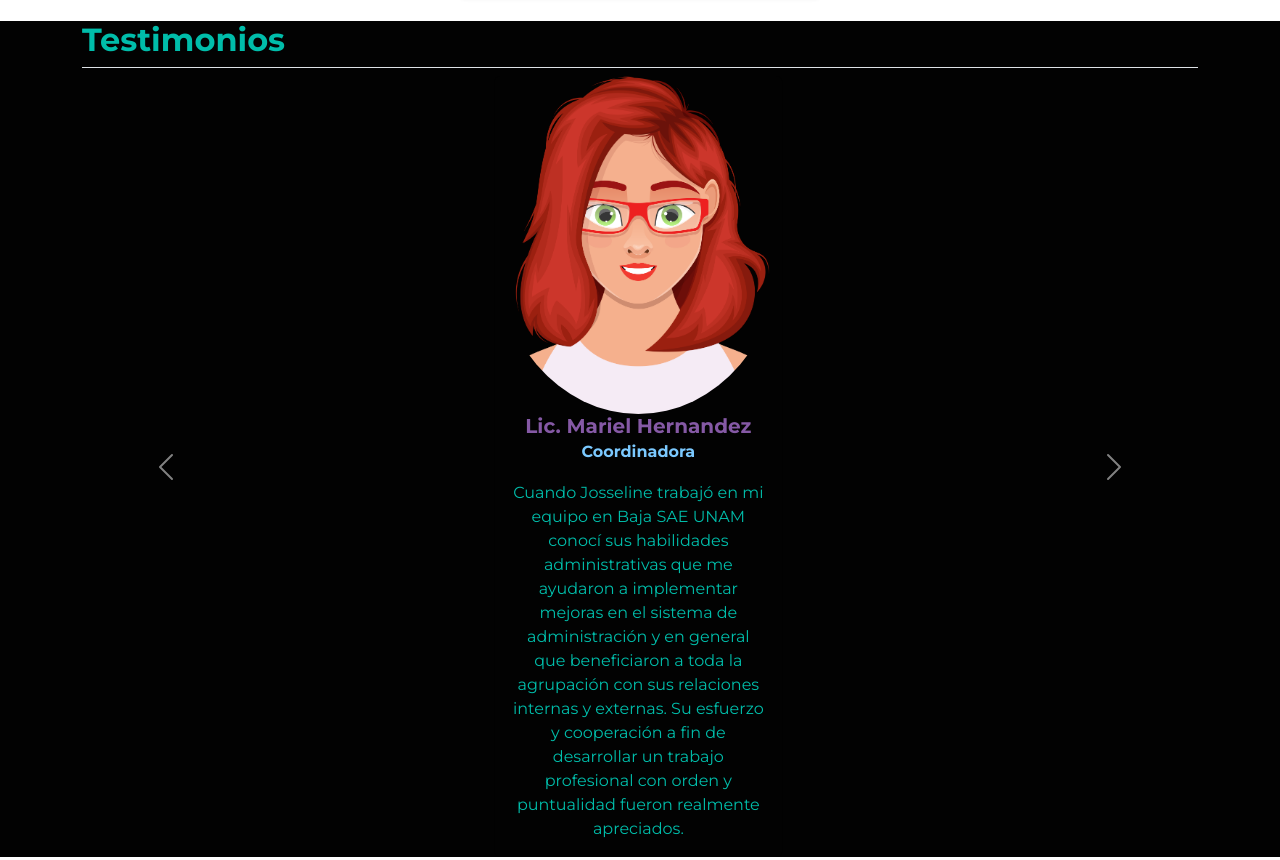
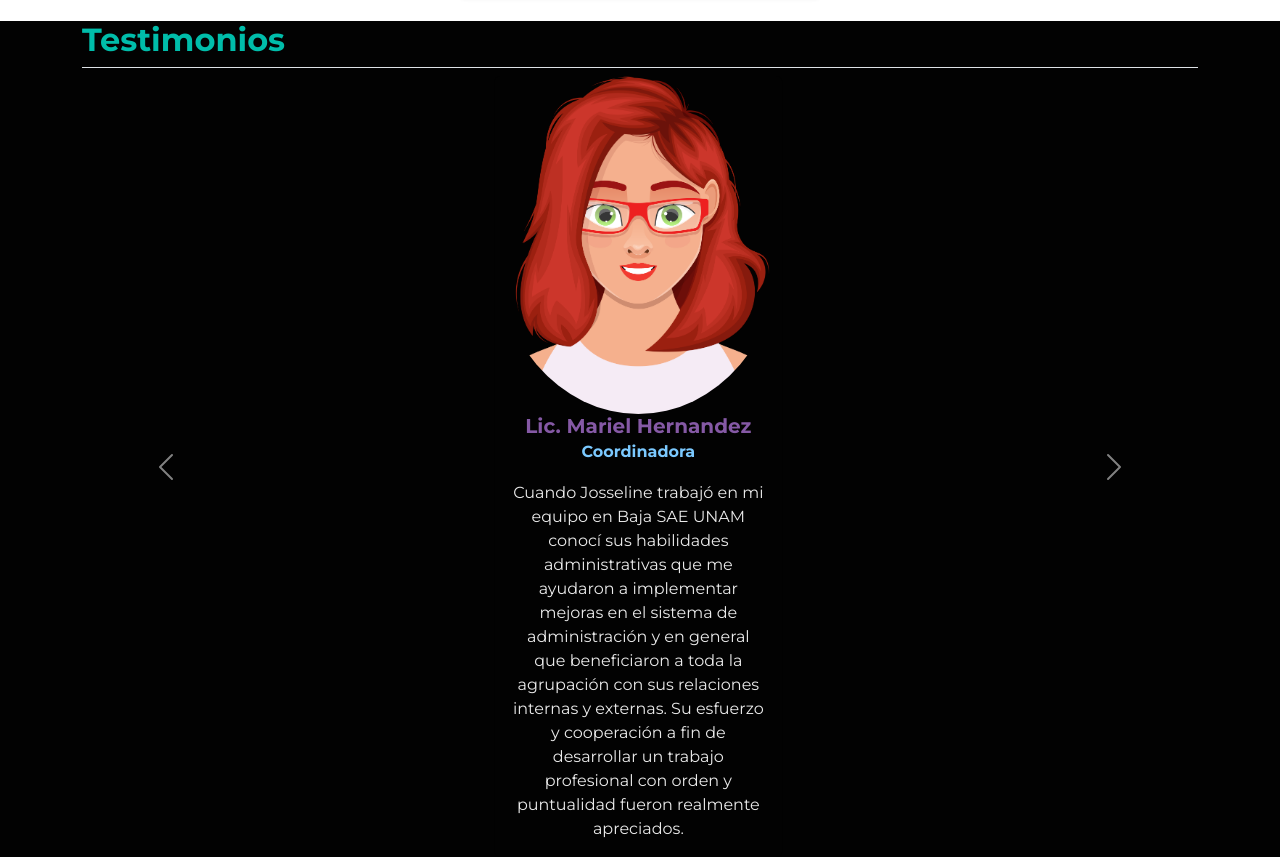
Before and after one commit to JossRojasMartinez/JossRojasMartinez.github.io, a plain HTML site: page index.html in a window 1280 px wide. Shown: the part 2346-3206 px from the top of the page. Drawn offline with nearby package versions, Linux system fonts and the light colour scheme.

Commit message:
Update style.css

```diff
--- a/style.css
+++ b/style.css
@@ -131,7 +131,7 @@ header a{
 .cajat .card {
     background-color: #020202;
     text-align: center;
-    color: #00BDAA;
+    color: #EAEAEA;
 
  }
 
```
